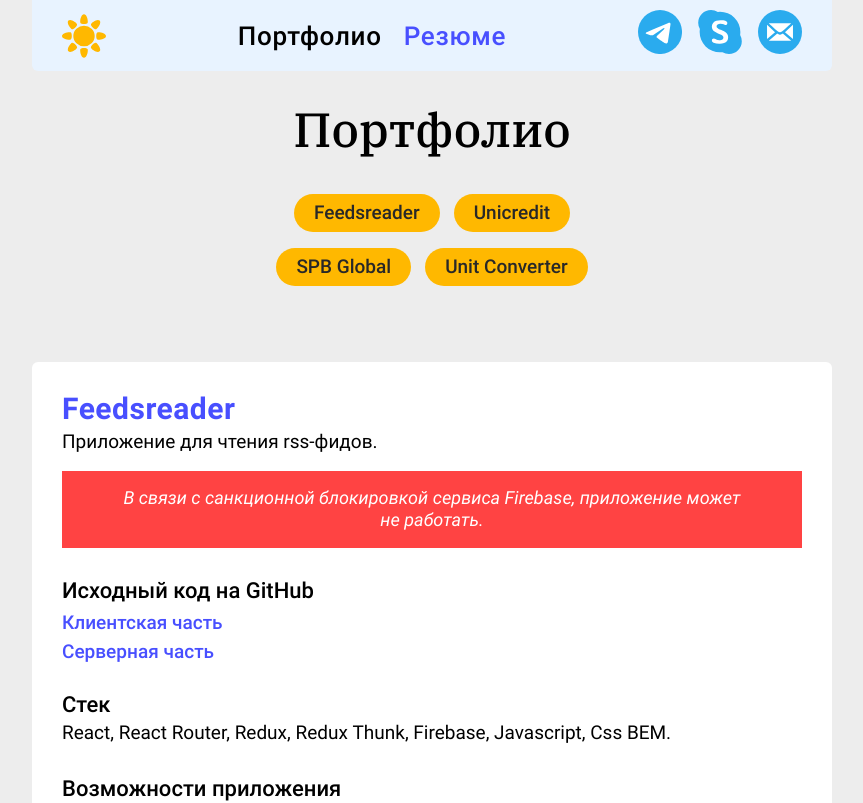
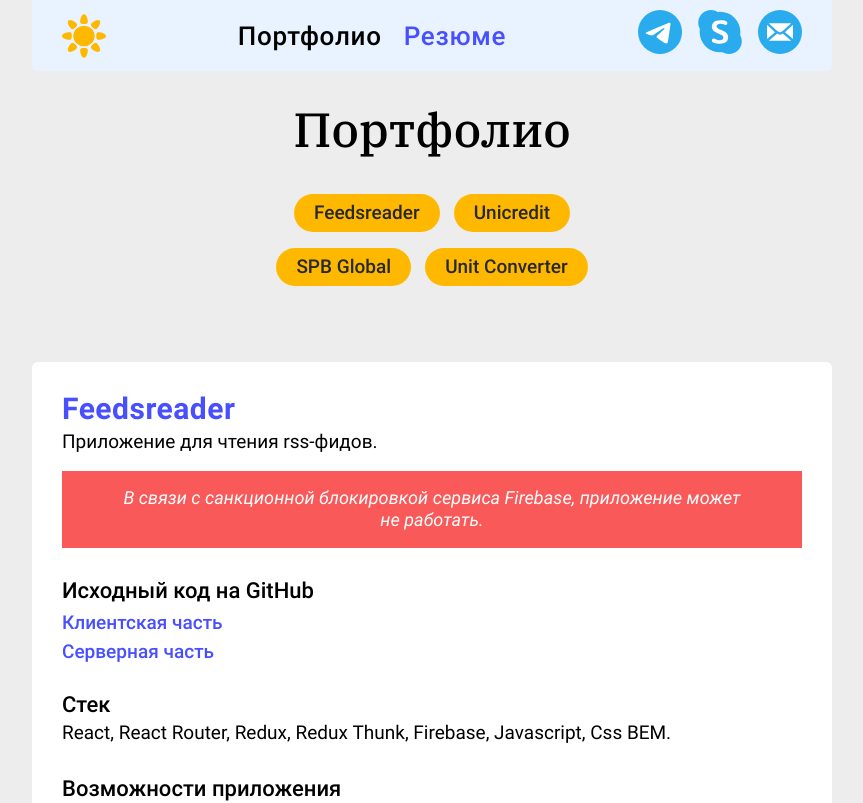
Before and after one commit to odivus/odivus.github.io, a React (Create React App) app: page /portfolio in a window 1280 px wide. Shown: the top 803 px of the page, without its empty margins (208-1071 px from the left). Built offline with nearby package versions, Linux system fonts and the light colour scheme.

Commit message:
Background color change to more light

```diff
--- a/src/components/Message/Message.css
+++ b/src/components/Message/Message.css
@@ -3,6 +3,6 @@
   font-family: 'Roboto-italic';
   line-height: 1.4rem;
   text-align: center;
-  background-color: #ff4343;
+  background-color: #f95959;
   color: #ffffff;
 }
```
